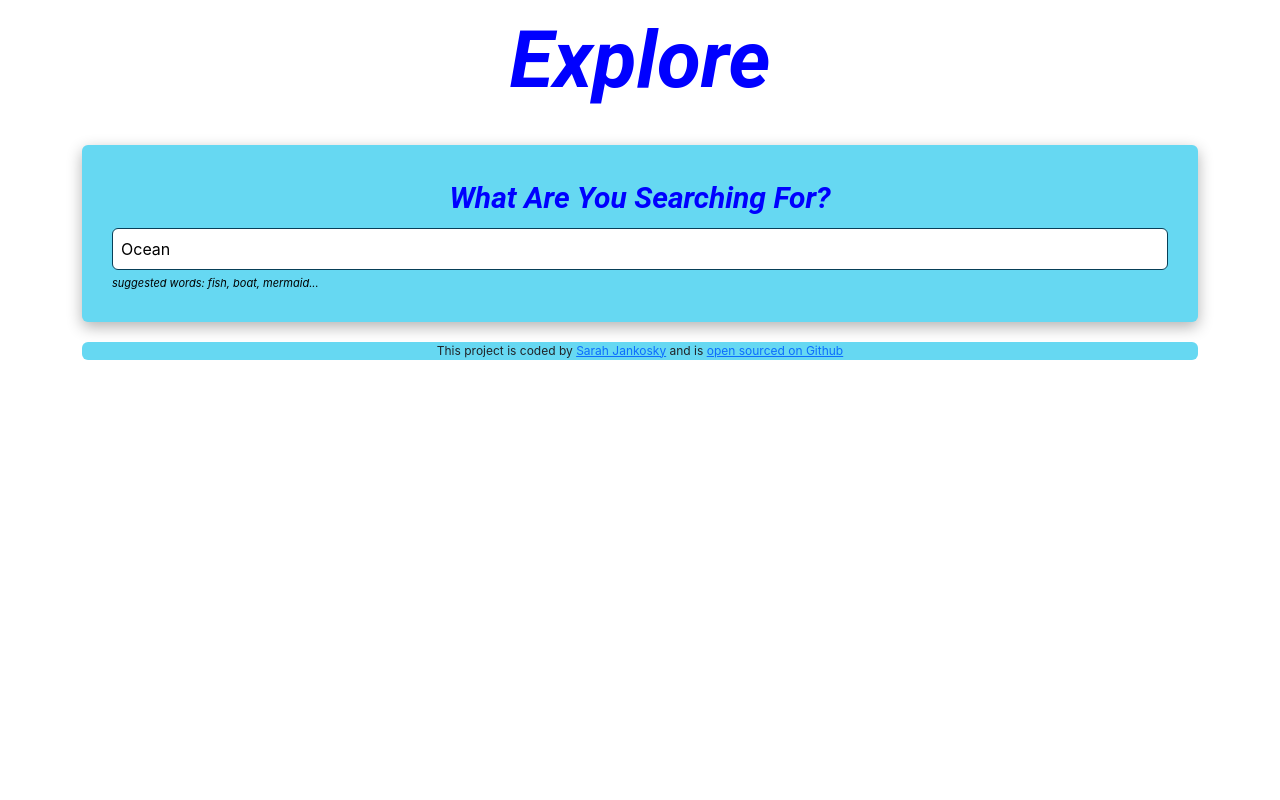
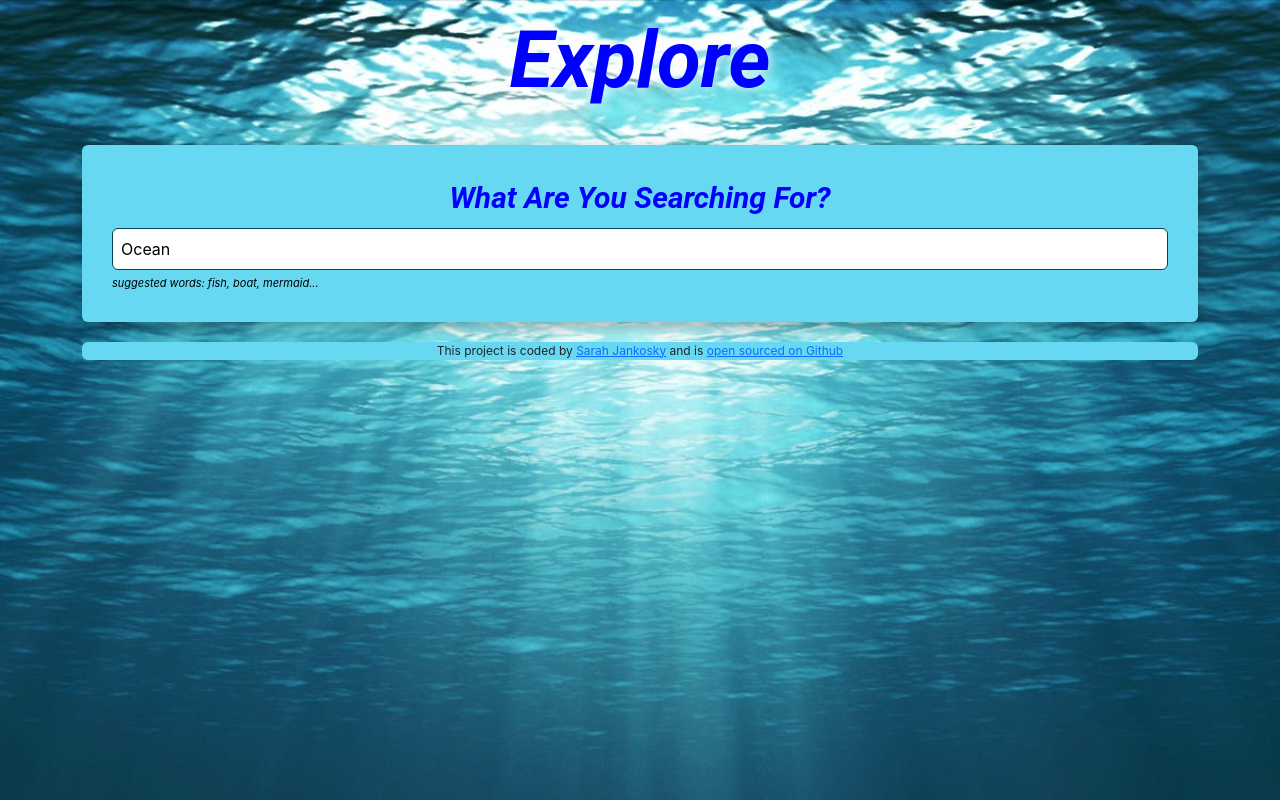
Before and after one commit to sjankosky/dictionary-project, a React (Create React App) app: page / in a window 1280 px wide. Built offline with nearby package versions, Linux system fonts and the light colour scheme; no server answers.

Commit message:
remediated security risk

```diff
--- a/src/App.css
+++ b/src/App.css
@@ -1,8 +1,8 @@
-/* body {
+body {
   background: #66d8f2;
   background-image: url("./ocean.jpg");
   background-repeat: round space;
-} */
+}
 
 .App-header {
   color: blue;
--- a/src/Phonetic.js
+++ b/src/Phonetic.js
@@ -5,7 +5,7 @@ export default function Phonetic(props) {
   console.log(props.phonetic);
   return (
     <div className="Phonetic">
-      <a href={props.phonetic.audio} target="_blank">
+      <a href={props.phonetic.audio} target="_blank" rel="noreferrer">
         {props.phonetic.text}
       </a>
       {/* <span className="icon"> 🔈</span> */}
```
